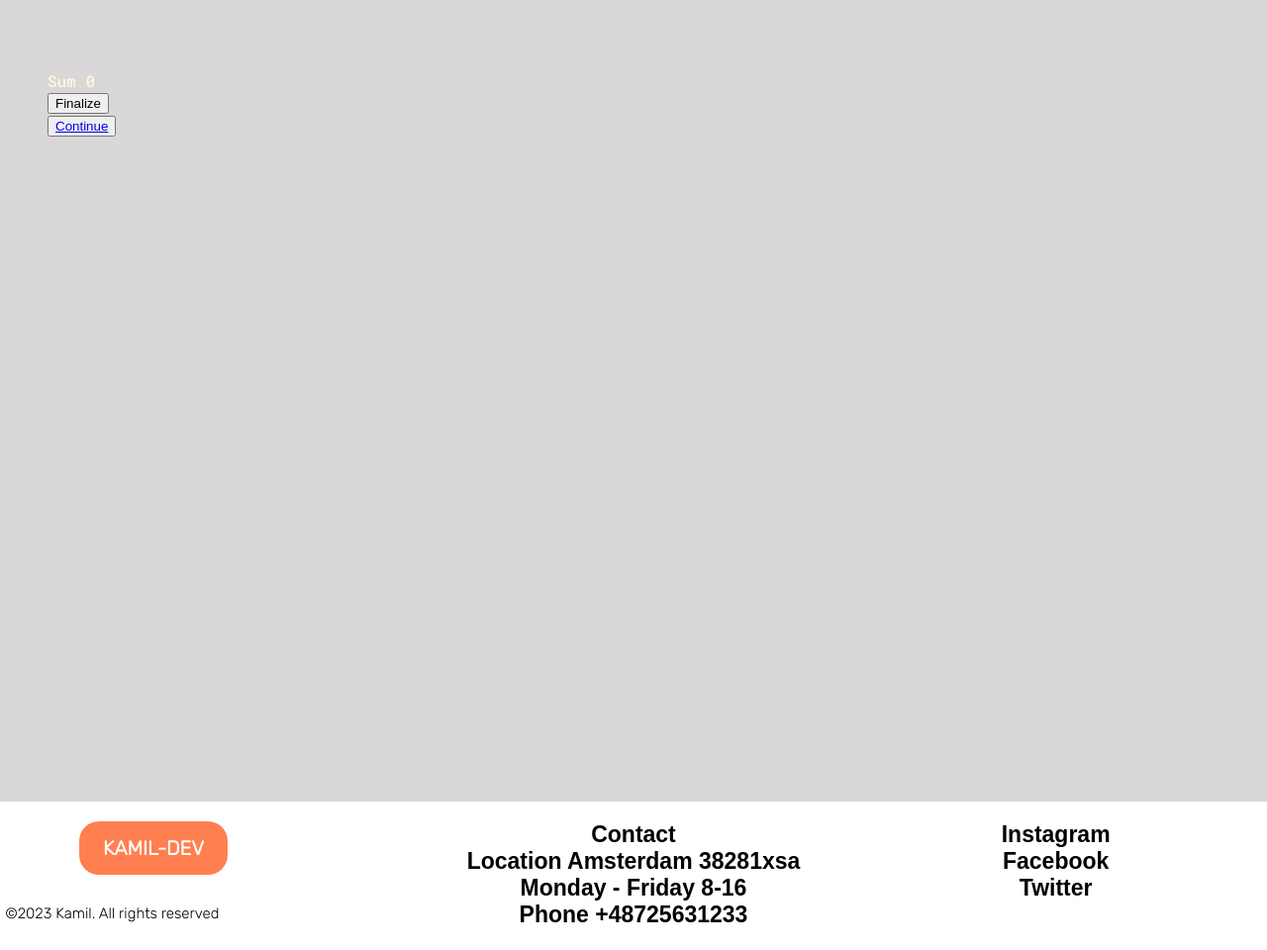
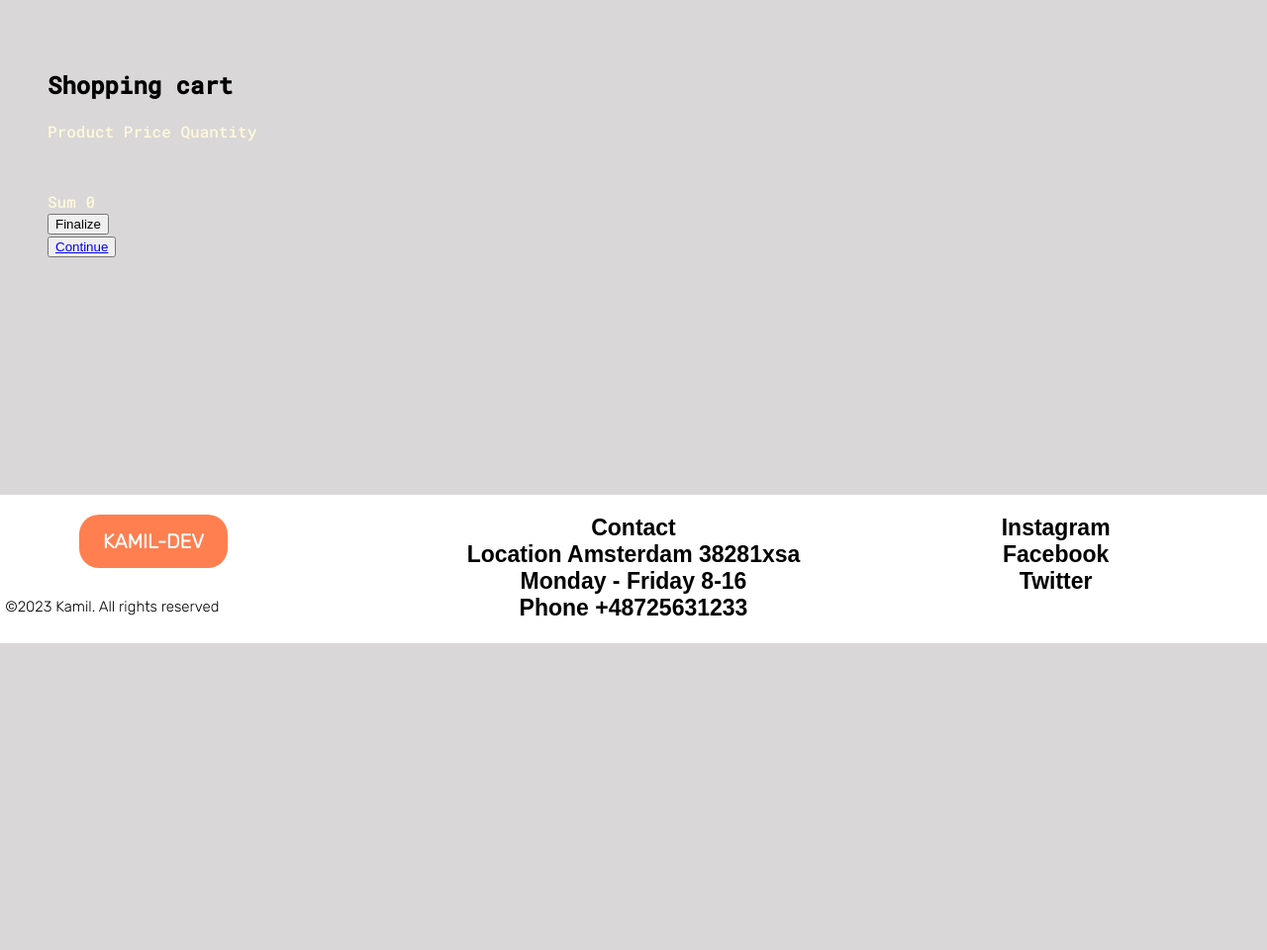
Before and after one commit to Kamil3162/OnlineShop-python, a Django app: page /OnShop/product/all/cart/ in a window 1280 px wide. Shown: the part 110-1070 px from the top of the page at 99% size. After the commit the page ends 760 px from the top, so only its background shows below. Run offline with Django 4.2, Linux system fonts and the light colour scheme; some web fonts are replaced.

Commit message:
Improve a shopping cart

```diff
--- a/Templates/product/cart_elements.html
+++ b/Templates/product/cart_elements.html
@@ -2,7 +2,14 @@
 {% load static %}
 {% block cart_elements %}
 <link rel="stylesheet" href="/static/cartelements.css">
+
     <div class="cart-elements">
+        <h2>Shopping cart</h2>
+        <div class="naglowek">
+            Product
+            Price
+            Quantity
+        </div>
         <div class="cart-products">
             {% if information %}
             {{ information }}
@@ -10,23 +17,28 @@
             {% for element in items %}
                 <div class="item_info">
                     <img src="{{ element.product.image.url }}">
+                    <label id="name" style="color:black">
+                        {{ element.product.name }}
+                    </label>
                     <label id="price">
-                        Price :{{ element.product.price }}
+                        {{ element.product.price }}zł
                     </label>
-                    <button class="cart-add" onclick="quantity_modifier_add()" name="add">
-                        <a href="{% url 'adding_cart' element.product.id %}">
-                            <img src="/static/icons/add.png" style="height: 50px">
-                        </a>
-                    </button>
+                    <div class="quantity-component" style="display: flex">
+                        <button class="cart-add" onclick="quantity_modifier_add()" name="add">
+                            <a href="{% url 'adding_cart' element.product.id %}">
+                                +
+                            </a>
+                        </button>
+                        <input type="text" value="{{ element.quantity }}" name="element-quantity">
+                        <button class="cart-minus" onclick="quantity_modifier_minus()" name="minus">
+                            <a href="{% url 'minus_cart' element.product.id %}">
+                                -
+                            </a>
+                        </button>
+                    </div>
 
-                    <button class="cart-minus" onclick="quantity_modifier_minus()" name="minus">
-                        <a href="{% url 'minus_cart' element.product.id %}">
-                            <img src="/static/icons/minus.png" style="height: 60px">
-                        </a>
-                    </button>
-                    <input type="text" value="{{ element.quantity }}" name="element-quantity">
                     <button id="delete">
-                    <a href="{% url 'del_cart' element.product.id %}">Delete</a>
+                    <a href="{% url 'del_cart' element.product.id %}">X</a>
                     </button>
                 </div>
             <br>
--- a/static/base.css
+++ b/static/base.css
@@ -101,7 +101,6 @@ font-family: 'Roboto Mono', monospace;
     grid-template-columns: 2fr 8fr;
 }
 .main-content{
-    height: 600px;
     width: 100%;
     font-family: 'Roboto Mono', monospace;
     color: cornsilk;
--- a/static/cartelements.css
+++ b/static/cartelements.css
@@ -118,3 +122,17 @@ input[name=element-quantity]{
 #apply-btn:hover{
     color: white;
 }
+
+.naglowek{
+    display: flex;
+    flex-direction: row;
+    height: 50px;
+    margin-bottom: 0;
+    flex-basis: 50%;
+}
+.naglowek h2{
+    color: black;
+}
+.cart-elements h2{
+    color: black;
+}
--- a/static/products.css
+++ b/static/products.css
@@ -92,7 +92,7 @@ button a{
     grid-template-columns: 1fr 1fr 1fr;
 }
 .products-display{
-    display: grid;
+    display: grid;ccc
     grid-template-columns: 2fr 8fr;
 }
 
```
Also changed, not shown: other parts of static/cartelements.css (+16 -12 lines), Templates/product/certain_product.html (+8 -7 lines), static/product_view.css (+43 -2 lines).
